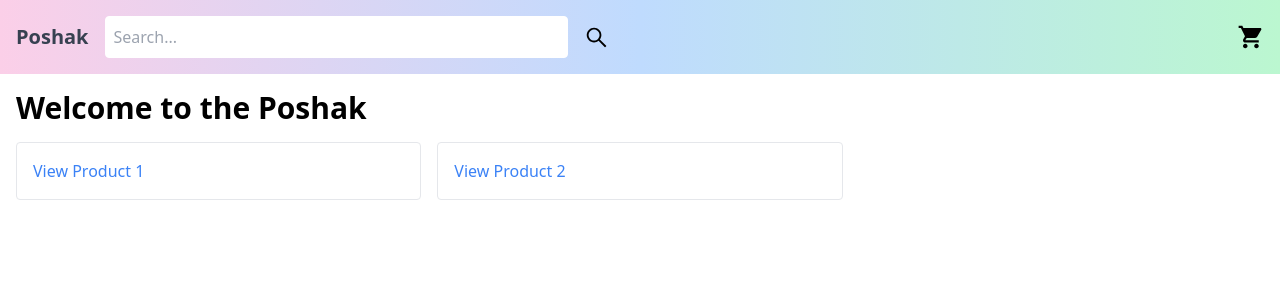
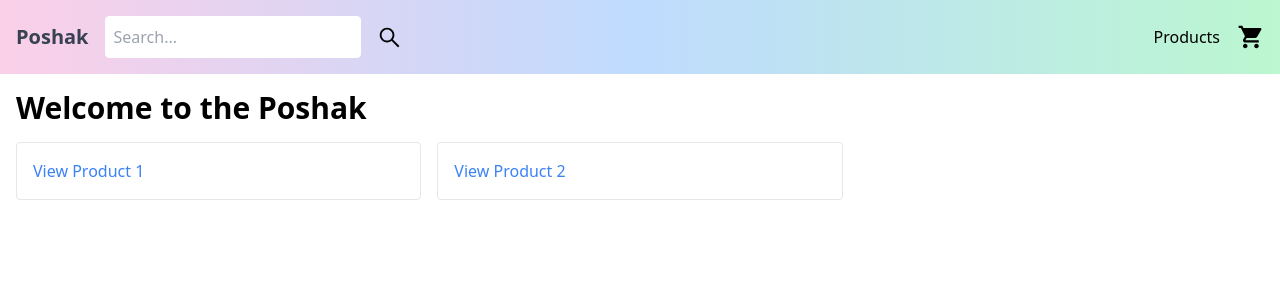
Before and after one commit to yeshu10/nextecommerceapp, a Next.js app: page / in a window 1280 px wide. Shown: the top 300 px of the page. Built offline with nearby package versions, Linux system fonts and the light colour scheme.

Commit message:
header basic fixed

```diff
--- a/src/components/Header.js
+++ b/src/components/Header.js
@@ -26,20 +26,23 @@ export default function Header() {
       <div className="container mx-auto flex justify-between items-center">
         <div className="flex items-center flex-grow">
           <h1 className="text-xl font-bold mr-4">Poshak</h1>
-          <form onSubmit={handleSearchSubmit} className="flex items-center flex-grow max-w-lg">
+          <form onSubmit={handleSearchSubmit} className="flex items-center flex-grow max-w-md">
             <input
               type="text"
               placeholder="Search..."
               value={searchTerm}
               onChange={handleSearchChange}
-              className="p-2 rounded border border-white flex-grow"
+              className="p-2 rounded border border-white w-64" // Adjust the width here
             />
-            <button type="submit" className=" text-black p-2 rounded ml-2">
+            <button type="submit" className="text-black p-2 rounded ml-2">
               <AiOutlineSearch size={25} />
             </button>
           </form>
         </div>
-        <nav className="flex items-center">
+        <nav className="flex items-center space-x-4"> {/* Add space between nav items */}
+          <Link href="/product">
+            <span className="text-black cursor-pointer">Products</span>
+          </Link>
           <Link href="/cart">
             <div className="relative text-black cursor-pointer">
               <IoMdCart size={28} />
```
